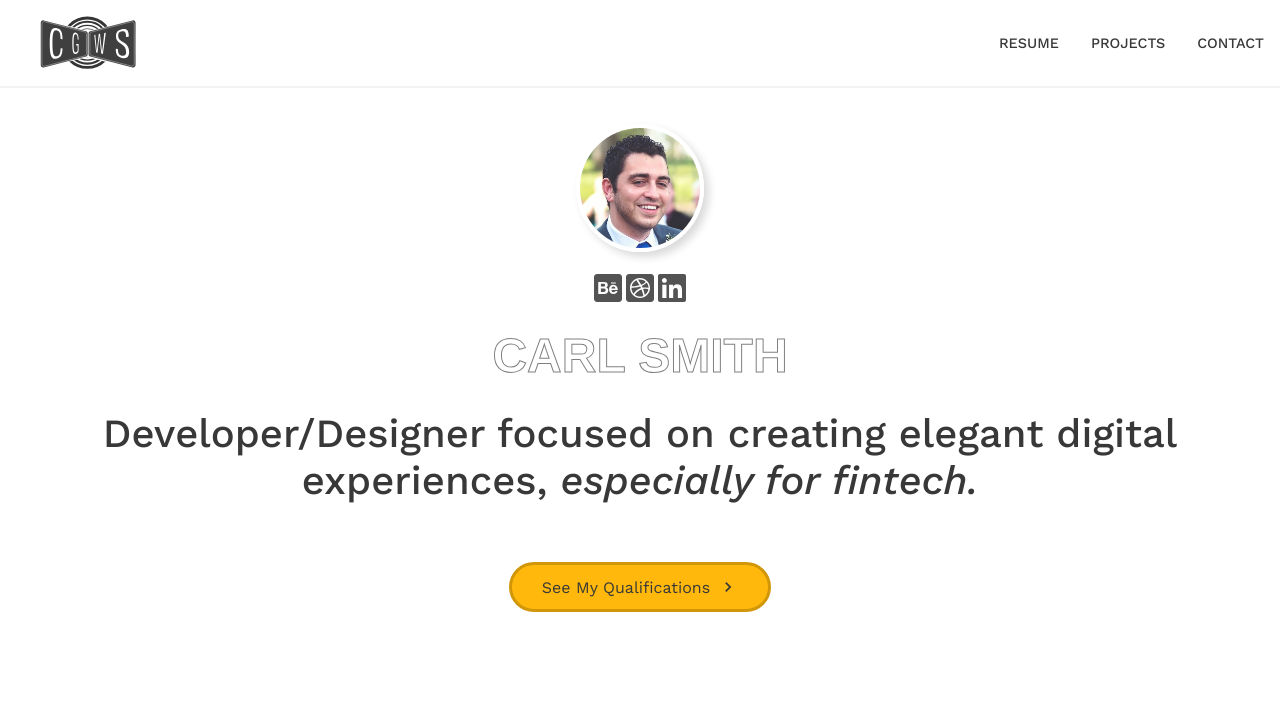
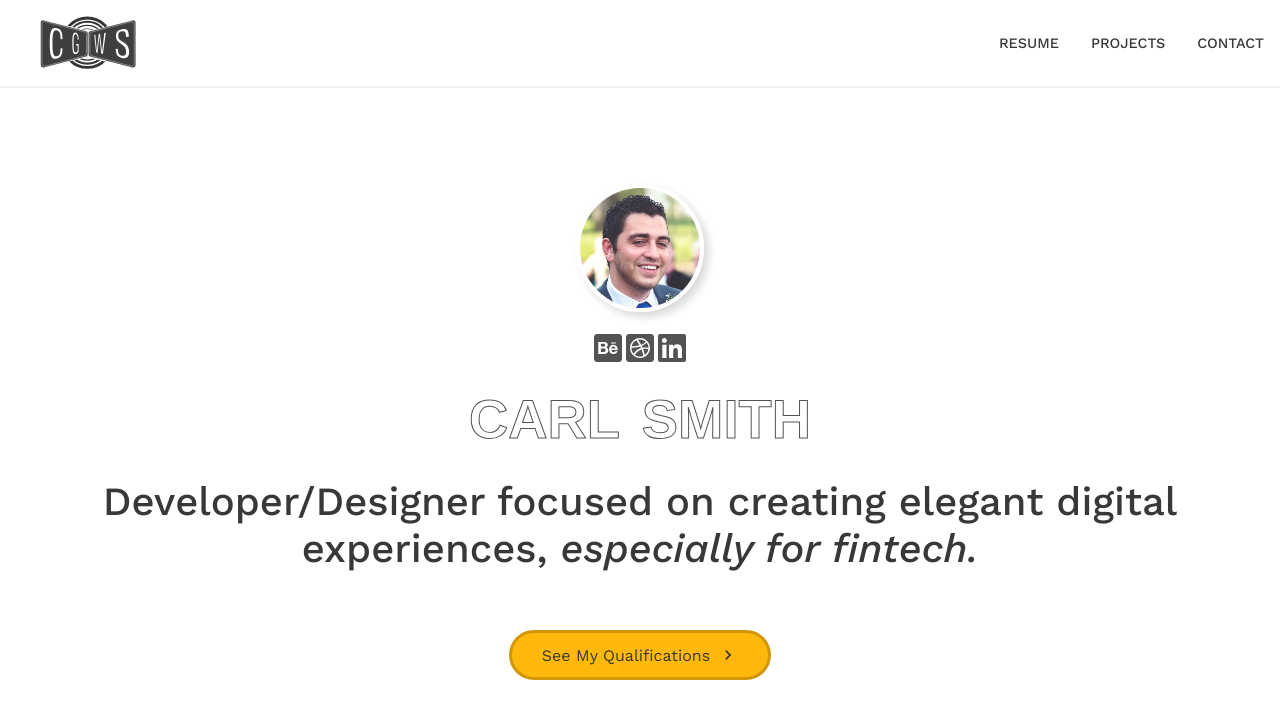
Before and after one commit to carlgwsmith/portfolioredesign, a React (Create React App) app: page / in a window 1280 px wide. Shown: the top 718 px of the page. Built offline with nearby package versions, Linux system fonts and the light colour scheme.

Commit message:
banner animations

```diff
--- a/src/Components/Home/Banner.js
+++ b/src/Components/Home/Banner.js
@@ -1,6 +1,7 @@
 import React, {useState} from 'react';
 import { Name, HeroContainer, HeroContent, HeroSocial, HeroImg, HeroH1, HeroSpan, HeroBtnWrapper, ArrowForward, ArrowRight, Behance, Dribble, Linkedin} from './BannerElements';
 import {Button} from './Button'
+import Header from './NameHeader'
 
 const Banner = () => {
   const [hover, setHover] = useState(false)
@@ -18,7 +19,7 @@ const Banner = () => {
             <a href="https://dribbble.com/carlvskansas" target="_blank"><Dribble/></a>
             <a href="https://www.linkedin.com/in/carl-gw-smith/" target="_blank"><Linkedin/></a>
         </HeroSocial>
-        <Name className="tracking-in-contract">Carl Smith</Name>
+        <Header/>
         <HeroH1>Developer/Designer focused on creating elegant digital experiences, <HeroSpan>especially for fintech.</HeroSpan></HeroH1>
         <HeroBtnWrapper>
           <Button to="/Resume" onMouseEnter={onHover} onMouseLeave={onHover}>
--- a/src/Components/Home/BannerElements.js
+++ b/src/Components/Home/BannerElements.js
@@ -69,6 +69,14 @@ align-items: center;
 export const HeroSocial = styled.div`
 padding:20px;
 `
+export const Header = styled.div`
+display: flex;
+  justify-content: center;
+  align-items: center;
+`
+export const LetterWrap = styled.div`
+display:flex;
+`
 export const HeroContent = styled.div`
 z-index:3;
 max-width:1200px;
@@ -77,6 +85,7 @@ padding:8px 25px;
 display: flex;
 flex-direction: column;
 align-items: center;
+margin-top:10%;
 @media screen and (max-width:600px){
 margin-top:60px;
 }
--- /dev/null
+++ b/src/Components/Home/NameHeader.js
@@ -0,0 +1,27 @@
+import React, {useEffect} from 'react'
+import { Header, LetterWrap} from './BannerElements'
+import gsap from 'gsap'
+
+export default function NameHeader() {
+    useEffect(() => {
+        gsap.from(".letter", {rotationY: 36, opacity:0, duration: .8, yPercent: -100, stagger: 0.1, ease:"Expo.easeOut"})
+    }, [])
+
+
+    return (
+        <Header>
+    <LetterWrap>
+      <h1 id="letter" className="letter">C</h1>
+      <h1 id="letter" className="letter">A</h1>
+      <h1 id="letter" className="letter">R</h1>
+      <h1 id="letter" className="letter">L</h1>
+      &nbsp;&nbsp;&nbsp;&nbsp;
+      <h1 id="letter" className="letter">S</h1>
+      <h1 id="letter" className="letter">M</h1>
+      <h1 id="letter" className="letter">I</h1>
+      <h1 id="letter" className="letter">T</h1>
+      <h1 id="letter" className="letter">H</h1>
+      </LetterWrap>
+    </Header>
+    )
+}
--- a/src/Components/Shared/VennDiagram.js
+++ b/src/Components/Shared/VennDiagram.js
@@ -16,16 +16,16 @@ useEffect(() => {
 gsap.set(c1.current, {
     transformOrigin: "150% 150%",
     y:'0',
-    x:'-200%',
+    x:'-10%',
     opacity: '0',
     scaleX:'0.3',
     scaleY:'0.3'
   })
 
   gsap.set(c2.current, {
-    transformOrigin: "150% 150%",
+    transformOrigin: "0% 150%",
     opacity: '0',
-    x:'200%',
+    x:'10%',
     y:'0',
     scaleX:'0.3',
     scaleY:'0.3'
--- a/src/index.css
+++ b/src/index.css
@@ -43,6 +43,14 @@ textarea{
 textarea:focus, input:focus{
   outline-color: orange;
   background-color:rgb(253, 246, 232)
+}
+.letter{
+  font-family:'Helvetica', sans-serif;
+  font-size:3.4em;
+  -webkit-text-stroke: 1px #535353;
+  color:#fff;
+  margin-bottom:0px;
+  margin-top:0px;
 }
 .submitBtn{
   display: block;
```
